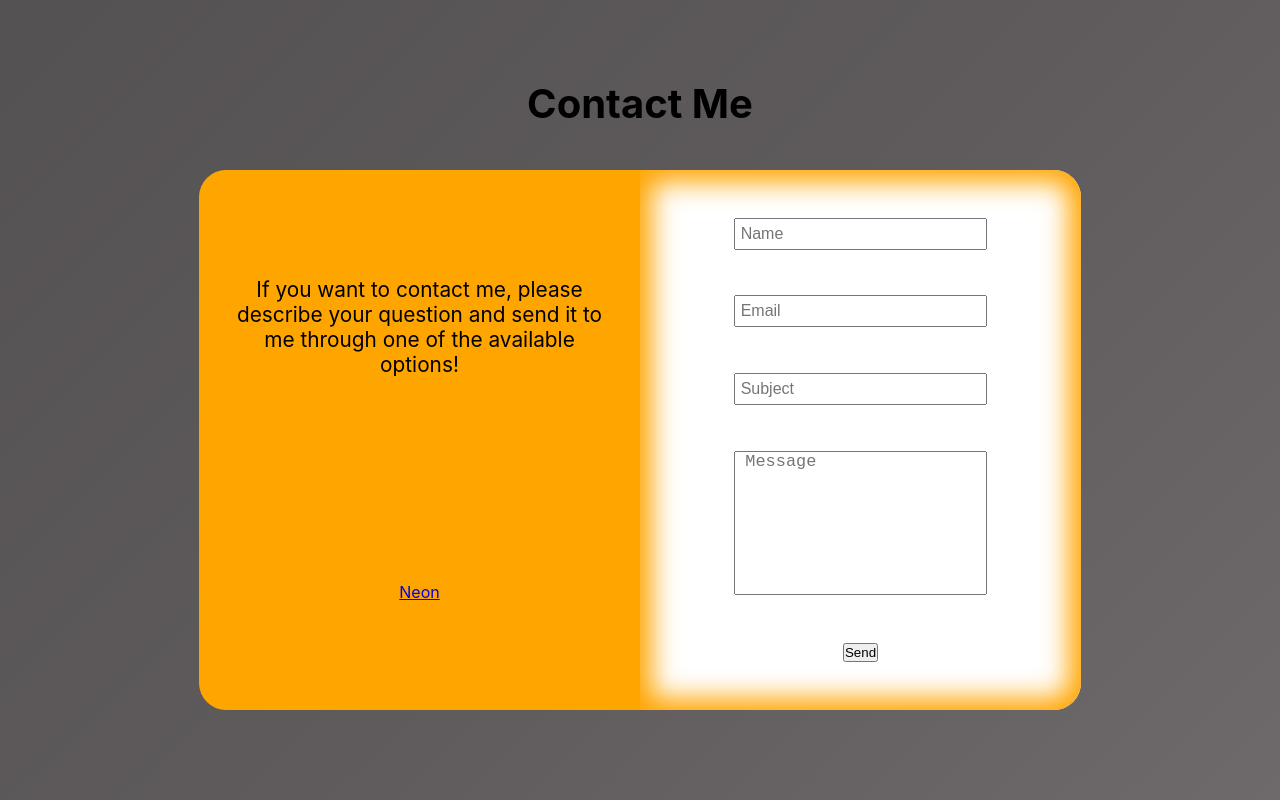
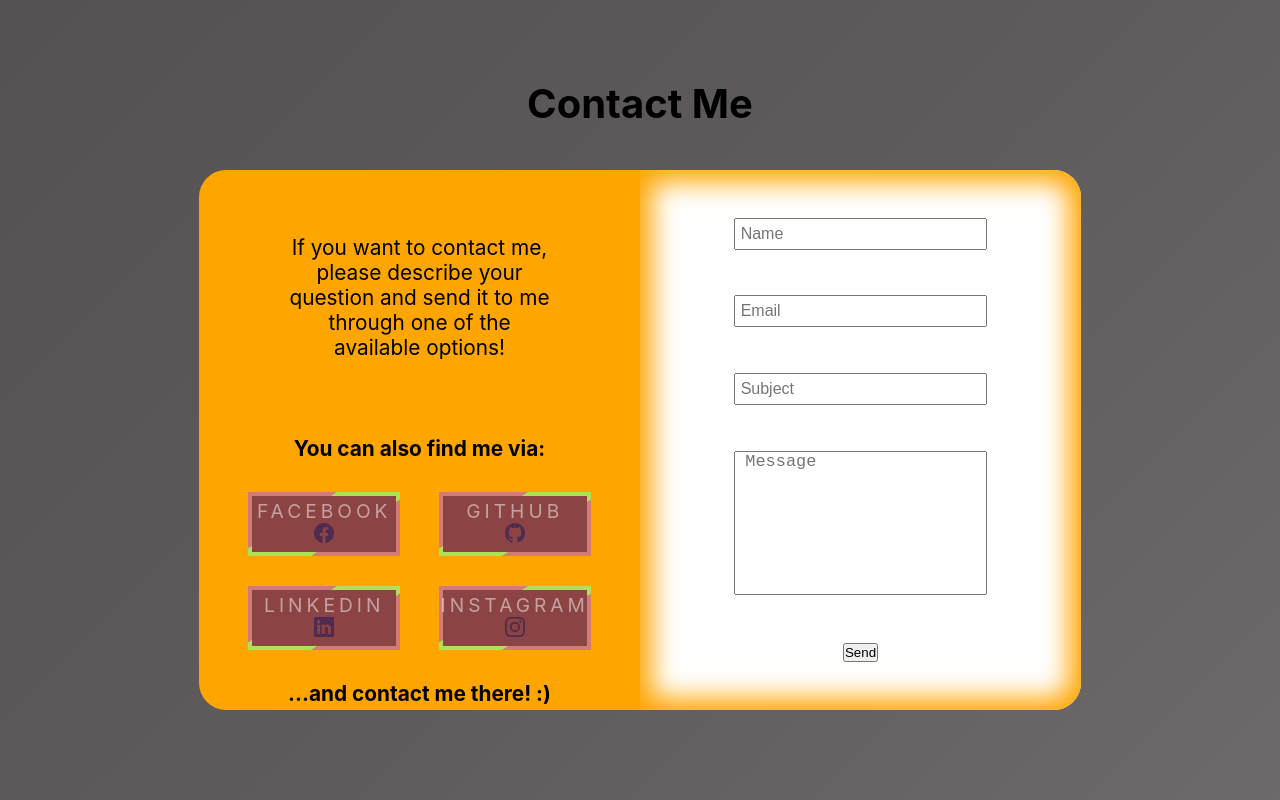
Before and after one commit to Arssin/Portfolio-Mateusz-Binieda, a React (Create React App) app: page / in a window 1280 px wide. Shown: the part 3287-4087 px from the top of the page. Built offline with nearby package versions, Linux system fonts and the light colour scheme.

Commit message:
Feature: buttons for contact me

```diff
--- a/src/Components/HomeBody/Contact/ContactLeftSide.js
+++ b/src/Components/HomeBody/Contact/ContactLeftSide.js
@@ -1,4 +1,5 @@
 import styles from './ContactLeftSide.module.scss';
+import { BsInstagram, BsGithub, BsLinkedin, BsFacebook } from 'react-icons/bs';
 
 export function ContactLeftSide() {
   return (
@@ -7,9 +8,37 @@ export function ContactLeftSide() {
         If you want to contact me, please describe your question and send it to me through one of the available options!
       </div>
       <div className={styles.divBtn}>
-        <a href="#" className={styles.neonBtn}>
-          Neon
-        </a>
+        <div className={styles.findMe}>You can also find me via: </div>
+        <div className={styles.flex}>
+          <a href="https://www.facebook.com/mateusz.binieda.14/" className={styles.button}>
+            <span className={styles.span}>
+              Facebook
+              <BsFacebook className={styles.icons} />
+            </span>
+          </a>
+          <a href="https://github.com/Arssin" className={styles.button}>
+            <span className={styles.span}>
+              Github
+              <br />
+              <BsGithub className={styles.icons} />
+            </span>
+          </a>
+        </div>
+        <div className={styles.flex}>
+          <a href="https://www.linkedin.com/in/mateusz-bini%C4%99da-818141209/" className={styles.button}>
+            <span className={styles.span}>
+              Linkedin
+              <BsLinkedin className={styles.icons} />
+            </span>
+          </a>
+          <a href="https://www.instagram.com/songo_bjj/" className={styles.button}>
+            <span className={styles.span}>
+              Instagram
+              <BsInstagram className={styles.icons} />
+            </span>
+          </a>
+        </div>
+        <div className={styles.findMe}>...and contact me there! :) </div>
       </div>
     </div>
   );
--- a/src/Components/HomeBody/Contact/ContactLeftSide.module.scss
+++ b/src/Components/HomeBody/Contact/ContactLeftSide.module.scss
@@ -1,6 +1,6 @@
 :root {
-  --clr-neon: hsl(317 100% 54%);
-  --clr-bg: hsl(323 21% 16%);
+  --clr-animate: rgb(172, 226, 85);
+  --clr-bg: rgb(207, 195, 203);
 }
 
 .container {
@@ -9,10 +9,99 @@
   border-radius: 27px 0px 0px 27px;
   display: flex;
   flex-direction: column;
-  justify-content: space-around;
+  justify-content: space-between;
   padding: 5px 30px;
 
   .text {
+    padding: 60px;
     font-size: 1.3em;
   }
+
+  .divBtn {
+    .findMe {
+      font-size: 1.3em;
+      font-weight: bold;
+      margin: 1rem 0;
+    }
+
+    .flex {
+      display: flex;
+      justify-content: space-around;
+    }
+    .button {
+      position: relative;
+      padding: 20px 60px;
+      display: flex;
+      justify-content: center;
+      align-items: center;
+      background: rgb(209, 123, 123);
+      margin: 15px;
+      transition: 1s;
+      overflow: hidden;
+      text-decoration: none;
+      height: 4rem;
+      width: 40%;
+
+      .span {
+        position: relative;
+        z-index: 1;
+        font-size: 1.2em;
+        color: white;
+        opacity: 0.5;
+        text-transform: uppercase;
+        letter-spacing: 4px;
+
+        &:hover {
+          opacity: 1;
+        }
+
+        .icons {
+          width: 20px;
+          height: 20px;
+          color: rgb(20, 20, 92);
+        }
+      }
+
+      &:hover {
+        background: var(--clr-animate);
+        box-shadow: 0 0 10px var(--clr-animate), 0 0 30px var(--clr-animate), 0 0 60px var(--clr-animate),
+          0 0 100px var(--clr-animate);
+
+        &::before {
+          width: 120%;
+        }
+
+        &::after {
+          background: var(--clr-bg);
+        }
+      }
+
+      &::before {
+        content: '';
+        position: absolute;
+        width: 40px;
+        height: 400%;
+        background: var(--clr-animate);
+        transition: 1s;
+        animation: animate 2s linear infinite;
+      }
+
+      &::after {
+        content: '';
+        inset: 4px;
+        background: rgb(139, 67, 67);
+        position: absolute;
+        transition: 0.5s;
+      }
+
+      @keyframes animate {
+        0% {
+          transform: rotate(0deg);
+        }
+        100% {
+          transform: rotate(360deg);
+        }
+      }
+    }
+  }
 }
```
